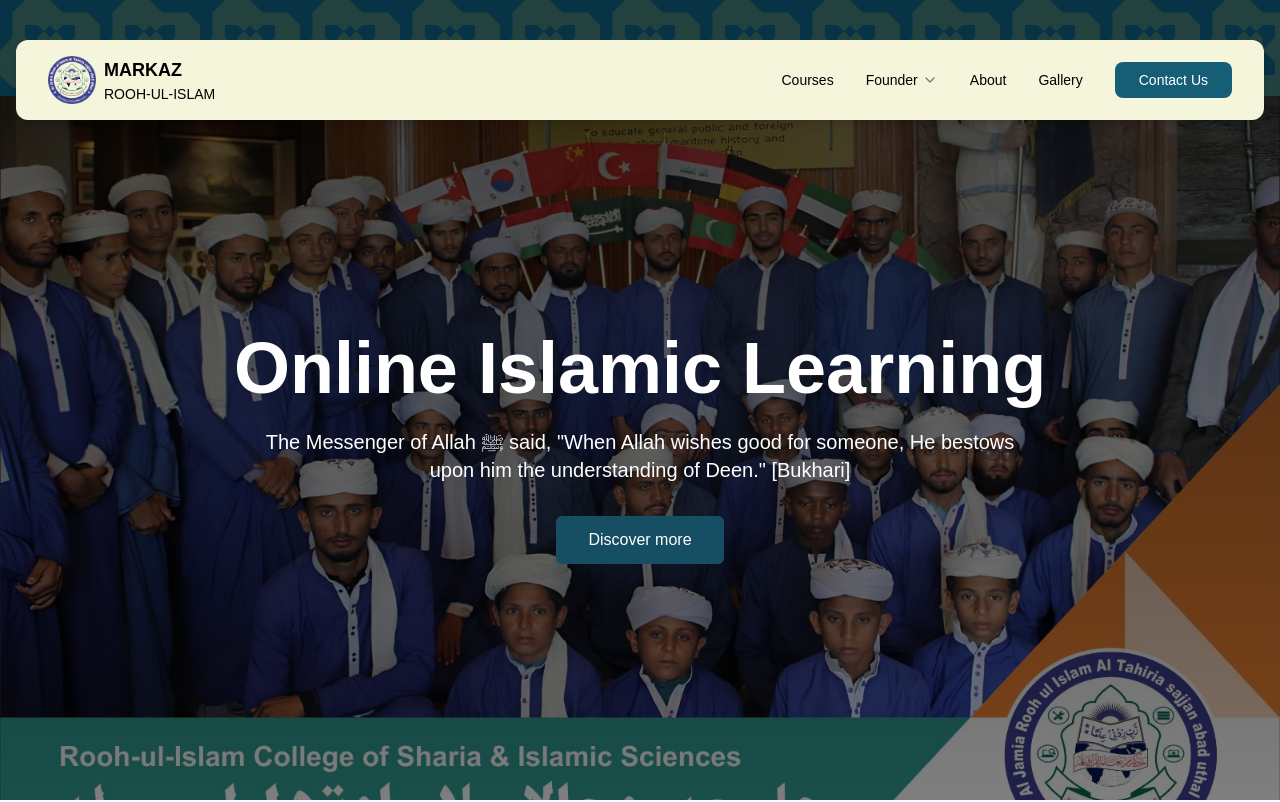
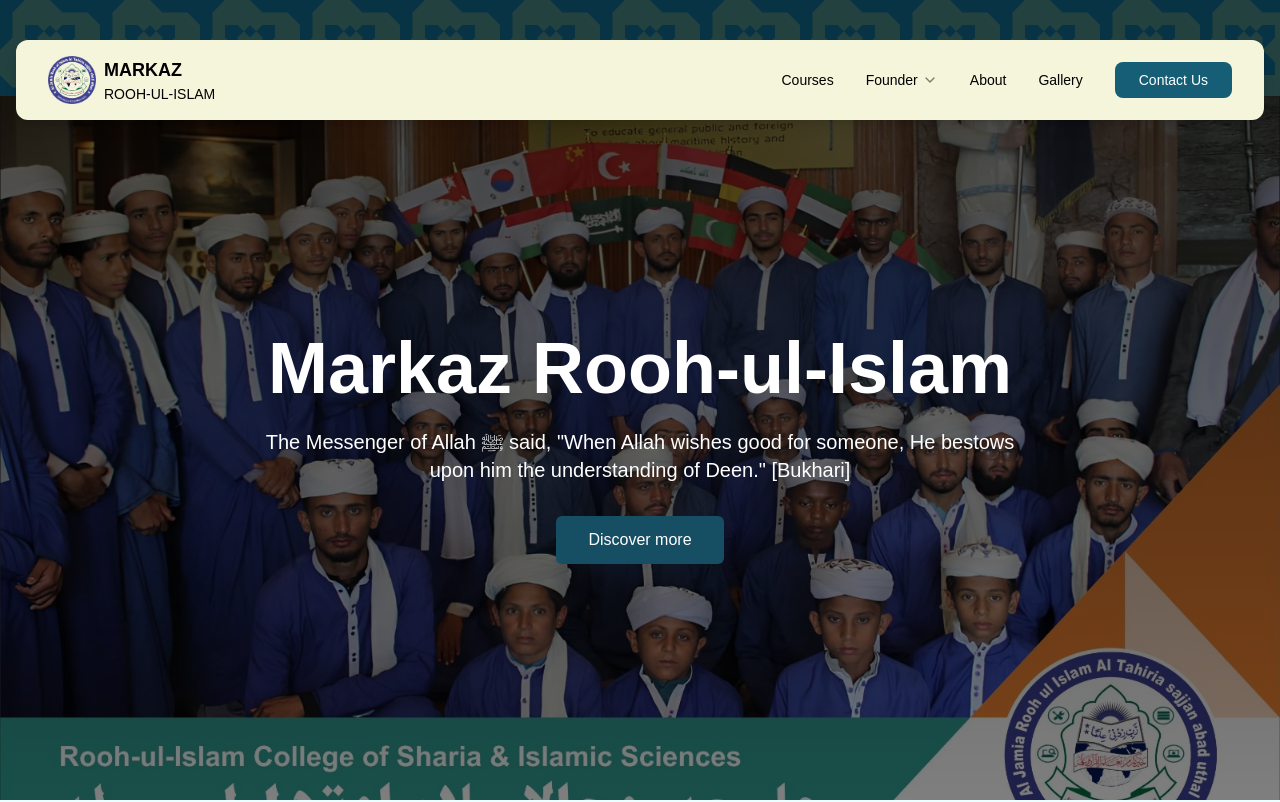
Before and after one commit to Rooh-ul-Islam/Markaz-Website, a Next.js app: page / in a window 1280 px wide. Shown: the top 802 px of the page. Built offline with nearby package versions, Linux system fonts and the light colour scheme.

Commit message:
Update page.tsx

```diff
--- a/src/app/page.tsx
+++ b/src/app/page.tsx
@@ -31,7 +31,7 @@
         {/* Content */}
         <div className="container relative mx-auto flex min-h-[calc(100vh-6rem)] flex-col items-center justify-center px-4 text-center text-white">
           <h1 className="mb-6 text-5xl font-bold leading-tight md:text-6xl lg:text-7xl">
-            Online Islamic Learning
+            Markaz Rooh-ul-Islam
           </h1>
           <p className="mb-8 max-w-3xl text-lg md:text-xl">
             The Messenger of Allah ﷺ said, &quot;When Allah wishes good for someone, He
```
